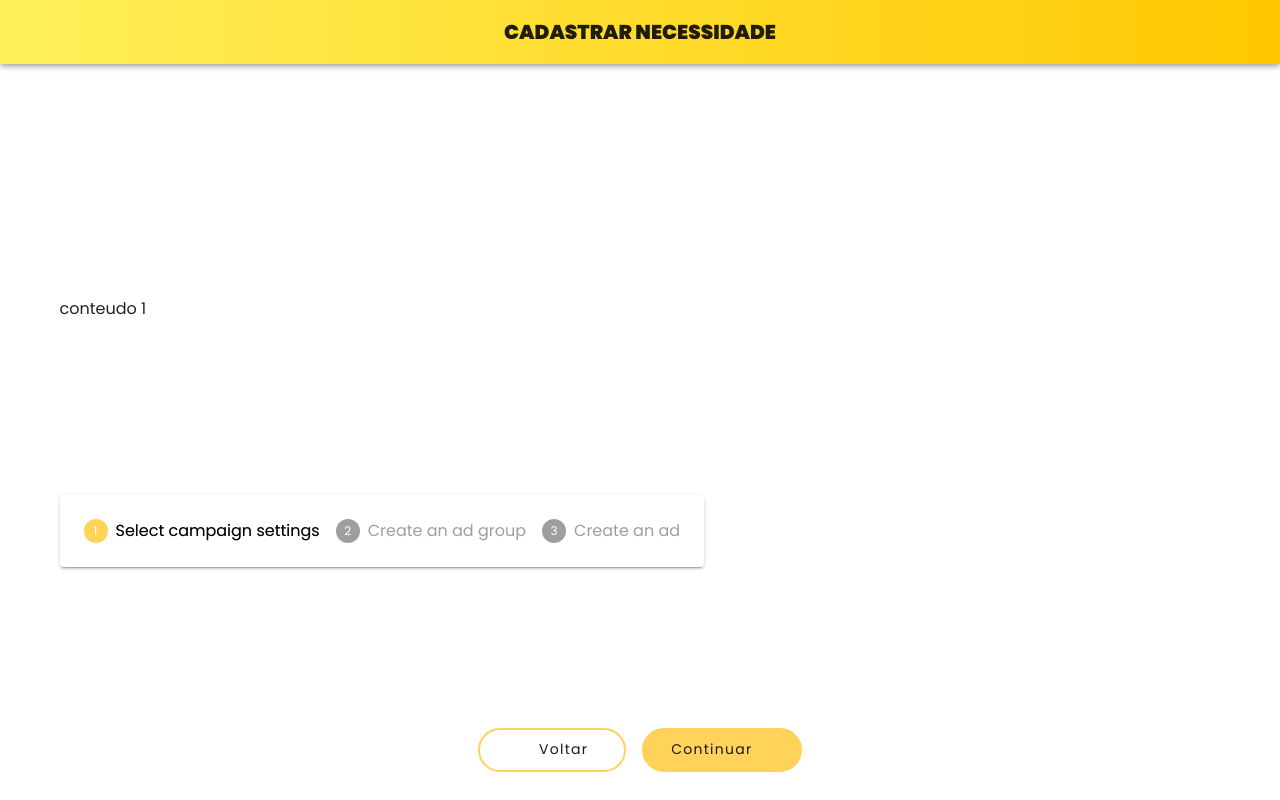
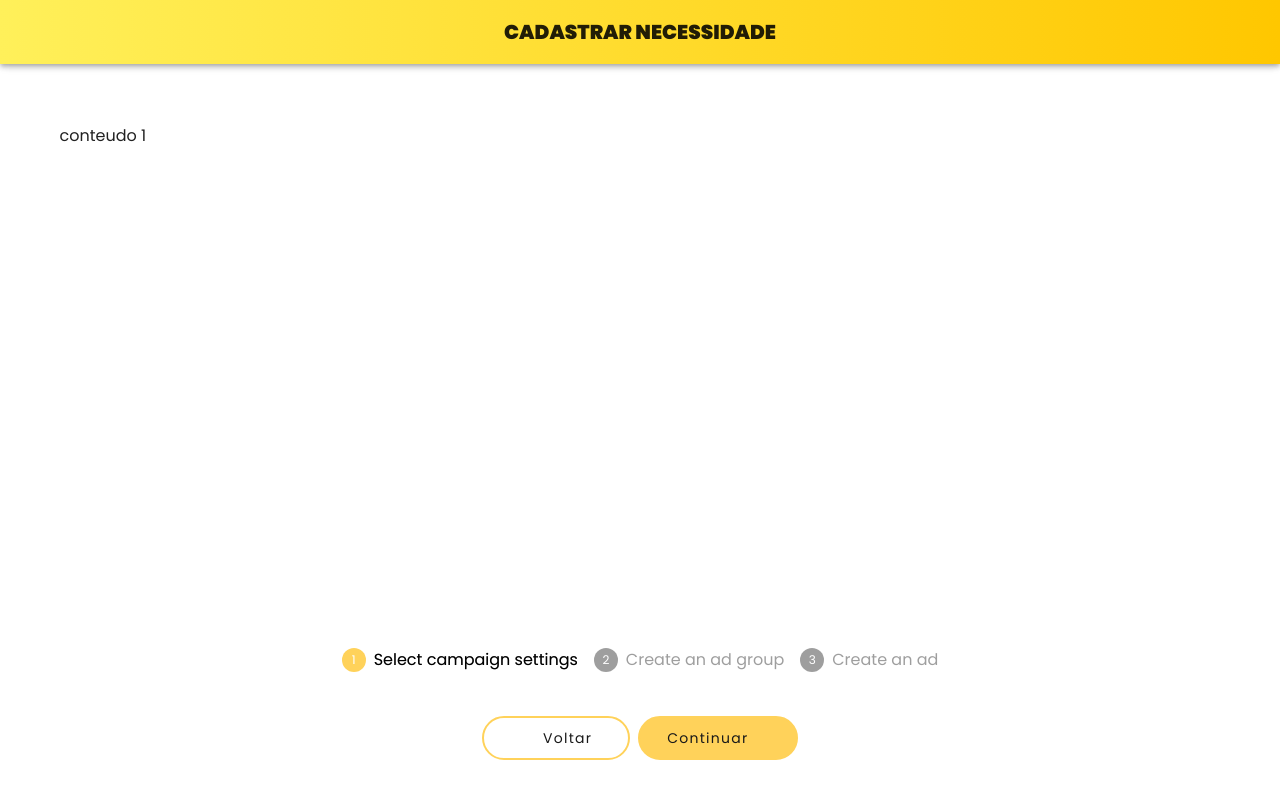
Before and after one commit to bvinicius/adote-um-amanha-frontend, a Vue app: page /#/necessities/create in a window 1280 px wide. Built offline with nearby package versions, Linux system fonts and the light colour scheme; the HTML template or start-up script is replaced by a standard one.

Commit message:
Fixed Stepper.

```diff
--- a/src/modules/institution/views/RegisterNecessity.vue
+++ b/src/modules/institution/views/RegisterNecessity.vue
@@ -1,16 +1,19 @@
 <template>
-  <v-container class="align-end" fill-height>
-    <v-tabs v-model="tab" background-color="transparent" color="basil" grow>
+  <v-container class="align-start" fill-height>
+    <v-tabs v-model="tab" grow>
       <v-tabs-items v-model="tab">
         <v-tab-item key="1"> conteudo 1 </v-tab-item>
         <v-tab-item key="2"> conteudo 2 </v-tab-item>
         <v-tab-item key="3"> conteudo 3 </v-tab-item>
       </v-tabs-items>
     </v-tabs>
-    <NecessityStep1 :number="tab + 1" class="mr-4"></NecessityStep1>
-    <v-row class="justify-center mb-4">
+    <v-col class="justify-center align-self-end">
+      <v-row class="justify-center mb-5">
+        <NecessityStep1 :number="tab + 1" class="align-center"></NecessityStep1>
+      </v-row>
+      <v-row class="justify-center mb-4 align-self-end">
         <Button
-        class="mr-4 a-button"
+          class="mr-2 a-button"
           title="Voltar"
           color="primary"
           prependIcon="mdi-arrow-left"
@@ -25,6 +28,7 @@
           @click="onNextButtonClick"
         />
       </v-row>
+    </v-col>
   </v-container>
 </template>
 
--- a/src/modules/shared/components/NecessityStep1.vue
+++ b/src/modules/shared/components/NecessityStep1.vue
@@ -1,6 +1,6 @@
 <template>
-  <v-stepper :value="number" class="mr-15 a-stepper">
-    <v-stepper-header>
+  <v-stepper :value="number" class="a-stepper elevation-0">
+    <v-stepper-header class="a-stepper__header">
       <v-stepper-step step="1"> Select campaign settings </v-stepper-step>
 
       <v-divider></v-divider>
@@ -20,8 +20,11 @@ export default {
 };
 </script>
 
-<style>
+<style lang="scss">
 .a-stepper {
+  &__header {
+    box-shadow: none !important;
+  }
   min-width: 300px;
 }
 </style>
```
Lines whose indentation alone changed are shown as unchanged.
